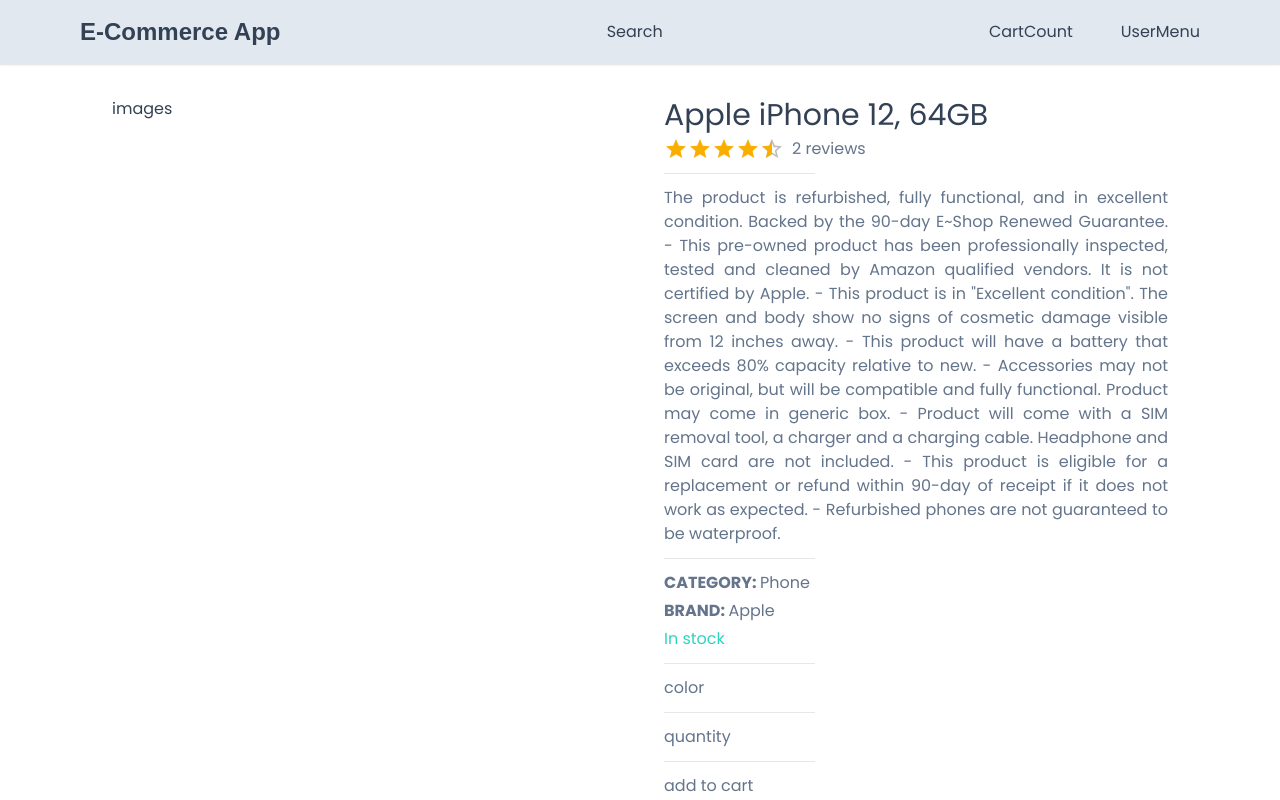
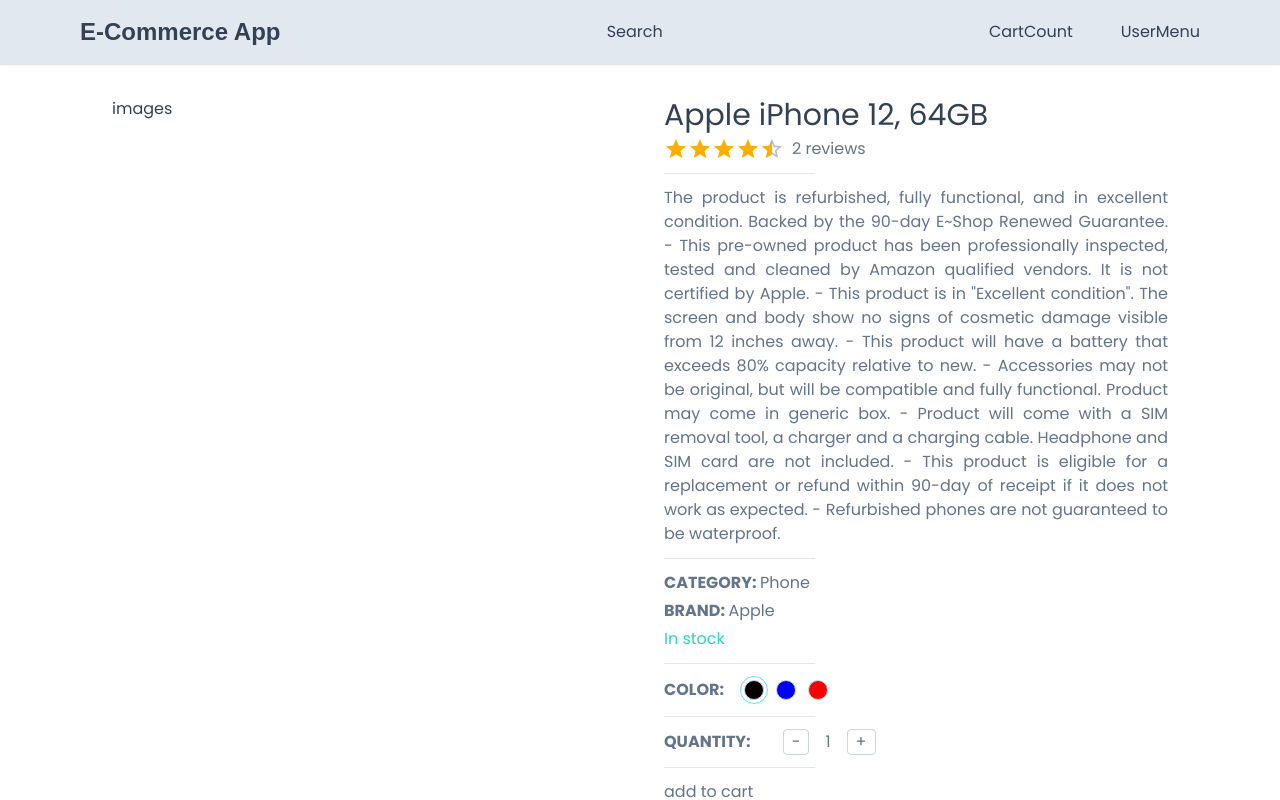
Before and after one commit to AndriyKostenko/React-FastAPI_E-Commerce_App, a Next.js app in the folder frontend/: page /product/1 in a window 1280 px wide. Shown: the top 800 px of the page. Built offline with nearby package versions, Linux system fonts and the light colour scheme; a web font is replaced by a local one.

Commit message:
compl choosing of color and quantity funct

```diff
--- /dev/null
+++ b/frontend/app/components/products/SetColor.tsx
@@ -0,0 +1,52 @@
+'use client';
+
+import { CartProductType, selectedImgType } from "@/app/product/[productId]/ProductDetails";
+
+
+
+// setting color props validation
+interface SetColorProps{
+    images: selectedImgType[],
+    cartProduct: CartProductType,
+    handleColorSelect: (value : selectedImgType) => void
+}
+
+
+const SetColor: React.FC<SetColorProps> = ({images, cartProduct, handleColorSelect}) => {
+    return (
+        <div>
+            <div className="flex
+                            gap-4
+                            items-center">
+                <span className="font-semibold">COLOR:</span>
+                <div className="flex
+                                gap-1">{
+                    images.map((image) => {
+                        return (
+                            <div key={image.color}
+                                onClick={() => handleColorSelect(image)}
+                                className={`h-7
+                                             w-7
+                                             rounded-full
+                                             border-teal-300
+                                             flex
+                                             items-center
+                                             justify-center
+                                             ${cartProduct.selectedImg.color === image.color ? 'border-[1.5px]' : 'border-none'}`}>
+                                <div style={{background: image.colorCode}} className="h-5
+                                                                                      w-5
+                                                                                      rounded-full
+                                                                                      border-[1.2px]
+                                                                                       border-slate-300
+                                                                                      cursor-pointer"></div>
+                            </div>
+                        )
+                    })
+                    }
+                    </div>
+            </div>
+        </div>
+    );
+}
+
+export default SetColor;
--- /dev/null
+++ b/frontend/app/components/products/SetQuantity.tsx
@@ -0,0 +1,40 @@
+'use client';
+
+import { CartProductType } from "@/app/product/[productId]/ProductDetails";
+
+
+interface SetQtyProps {
+    cartCounter? : boolean
+    cartProduct: CartProductType;
+    handleQtyIncrease: () => void;
+    handleQtyDecrease: () => void;
+}
+
+const btnStyles = 'border-[1.2px] border-slate-300 px-2 rounded'
+
+
+const SetQuantity: React.FC<SetQtyProps> = ({
+                                            cartCounter,
+                                            cartProduct,
+                                            handleQtyIncrease,
+                                            handleQtyDecrease
+}) => {
+
+
+    return (
+        <div className="flex
+                        gap-8
+                        items-center">
+            {cartCounter ? null : <div className="font-semibold">QUANTITY:</div>}
+            <div className="flex gap-4 items-center text-base">
+                <button onClick={handleQtyDecrease} className={btnStyles}>-</button>
+                <div>{cartProduct.quantity}</div>
+                <button onClick={handleQtyIncrease} className={btnStyles}>+</button>
+            </div>
+        </div>
+     );
+
+}
+
+
+export default SetQuantity;
--- a/frontend/app/layout.tsx
+++ b/frontend/app/layout.tsx
@@ -12,10 +12,13 @@
 						  weight:['400', '700'] });
 
 
+
 export const metadata: Metadata = {
 	title: 'My best E-commerce shop',
 	description: 'E-commerce app',
 };
+
+
 
 
 export default function RootLayout({
--- a/frontend/app/page.tsx
+++ b/frontend/app/page.tsx
@@ -5,7 +5,7 @@
 import ProductCard from "./components/products/ProductCard";
 
 
-// server component which will be rendered on t he server firsts
+// by default it's server component which will be rendered on t he server firsts
 export default function Home() {
 	return (
 		<div className="p-8">
--- a/frontend/app/product/[productId]/ProductDetails.tsx
+++ b/frontend/app/product/[productId]/ProductDetails.tsx
@@ -4,7 +4,9 @@
 
 import calculateAvarageRating from "@/utils/productRating";
 import { Rating } from "@mui/material";
-import { useState } from "react";
+import { useCallback, useState } from "react";
+import SetColor from "@/app/components/products/SetColor";
+import SetQuantity from "@/app/components/products/SetQuantity";
 
 //setting data types for product details
 interface ProductDetailsProps {
@@ -33,7 +35,7 @@
 }
 
 
-// a simple line
+// drawing a simple line
 const Horizontal = () => {
     return <hr className="w-[30%] my-2"/>
 }
@@ -54,7 +56,48 @@
         selectedImg: {...product.images[0]},
         quantity: 1,
         price: product.price
-    })
+    });
+
+    console.log(cartProduct.quantity);
+
+
+
+    // remembering function state ( selected color) between re-rendering of component if it wasn't change
+    // updating the selected cart product image & color
+    const handleColorSelect = useCallback((value: selectedImgType) => {
+        setCartProduct((previousSelectedCartProduct) => {
+            return {...previousSelectedCartProduct, selectedImg: value}
+        })
+    }, [cartProduct.selectedImg])
+
+
+    // rememb the state of quantity and increasing that
+    const handleQtyIncrease = useCallback(() => {
+
+        // for example the max qty in stock
+        if (cartProduct.quantity == 99) {
+            return;
+        }
+        setCartProduct((previousQty) => {
+            return { ...previousQty, quantity: previousQty.quantity + 1}
+        });
+    }, [cartProduct.quantity])
+
+
+
+    // rememb the state of quantity and decr that
+    const handleQtyDecrease = useCallback(() => {
+
+        // not going in minus
+        if (cartProduct.quantity == 1) {
+            return;
+        }
+
+        setCartProduct((previousQty) => {
+            return { ...previousQty, quantity: previousQty.quantity - 1}
+        });
+    }, [cartProduct.quantity])
+
 
     return (
         <div className="grid
@@ -108,11 +151,15 @@
 
                 <Horizontal/>
 
-                <div>color</div>
+                <SetColor cartProduct={cartProduct}
+                          images={product.images}
+                          handleColorSelect={handleColorSelect}/>
 
                 <Horizontal/>
 
-                <div>quantity</div>
+                <SetQuantity cartProduct={cartProduct}
+                            handleQtyIncrease={handleQtyIncrease}
+                            handleQtyDecrease={handleQtyDecrease}/>
 
                 <Horizontal/>
 
```
